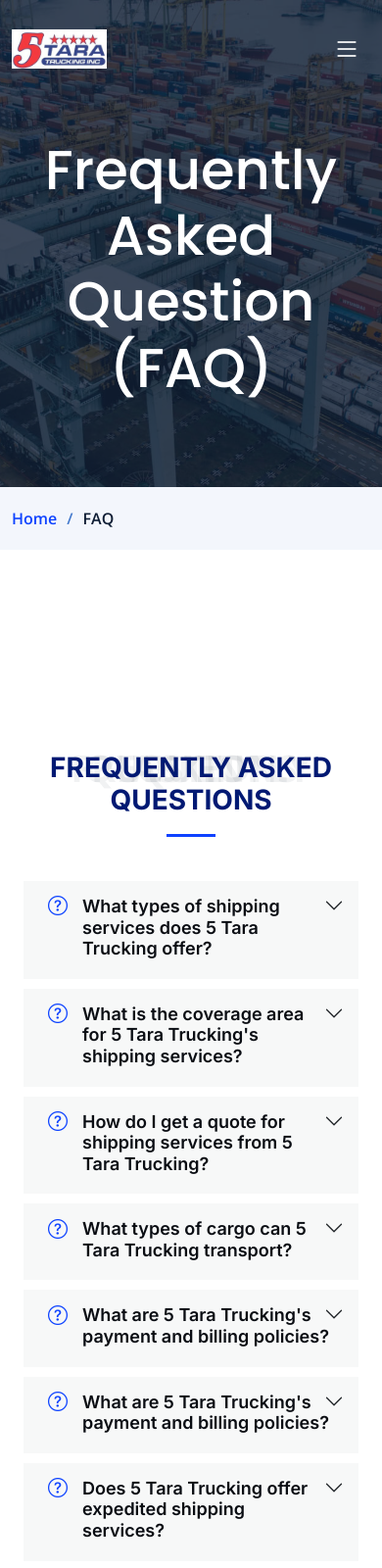
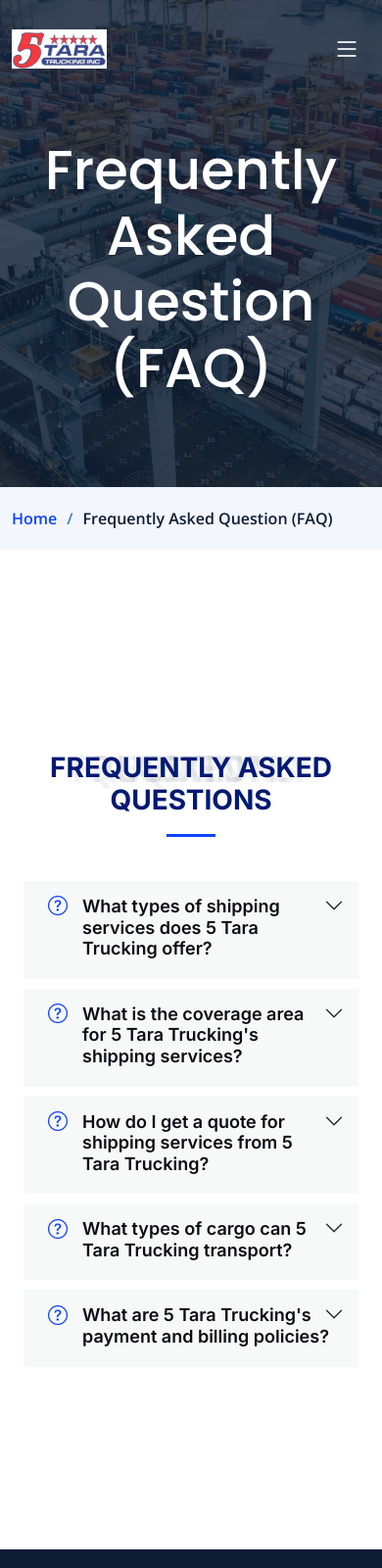
Before and after one commit to ttran97/IT-492---5-Tara-Trucking, a plain HTML site: page faq.html in a window 390 px wide. Shown: the top 1600 px of the page at 98% size. Drawn offline with nearby package versions, Linux system fonts and the light colour scheme.

Commit message:
update v8

```diff
--- a/faq.html
+++ b/faq.html
@@ -96,7 +96,7 @@
         <div class="container">
           <ol>
             <li><a href="index.html">Home</a></li>
-            <li>FAQ</li>
+            <li>Frequently Asked Question (FAQ)</li>
           </ol>
         </div>
       </nav>
@@ -171,7 +171,6 @@
   </h3>
   <div id="faq-content-4" class="accordion-collapse collapse" data-bs-parent="#faqlist">
   <div class="accordion-body">
-  <i class="bi bi-question-circle question-icon"></i>
   5 Tara Trucking can transport a wide range of cargo types, including dry goods, refrigerated goods, and hazardous materials.
   </div>
   </div>
@@ -191,33 +190,9 @@
   </div>
   </div><!-- # Faq item-->
 
-  <div class="accordion-item">
-  <h3 class="accordion-header">
-  <button class="accordion-button collapsed" type="button" data-bs-toggle="collapse" data-bs-target="#faq-content-5">
-  <i class="bi bi-question-circle question-icon"></i>
-  What are 5 Tara Trucking's payment and billing policies?
-  </button>
-  </h3>
-  <div id="faq-content-5" class="accordion-collapse collapse" data-bs-parent="#faqlist">
-  <div class="accordion-body">
-  5 Tara Trucking's payment and billing policies may vary depending on the specific shipment and customer. It is best to contact their customer service department for more information on their payment and billing policies.
-  </div>
-  </div>
-  </div><!-- # Faq item-->
 
-  <div class="accordion-item">
-  <h3 class="accordion-header">
-  <button class="accordion-button collapsed" type="button" data-bs-toggle="collapse" data-bs-target="#faq-content-5">
-  <i class="bi bi-question-circle question-icon"></i>
-  Does 5 Tara Trucking offer expedited shipping services?
-  </button>
-  </h3>
-  <div id="faq-content-5" class="accordion-collapse collapse" data-bs-parent="#faqlist">
-  <div class="accordion-body">
-  Yes, 5 Tara Trucking offers expedited shipping services for urgent shipments. You can contact their customer service department to inquire about availability and pricing.
-  </div>
-  </div>
-  </div><!-- # Faq item-->
+
+
 
   </div>
 
```
